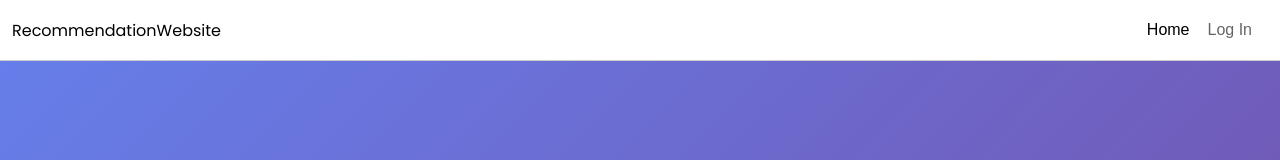
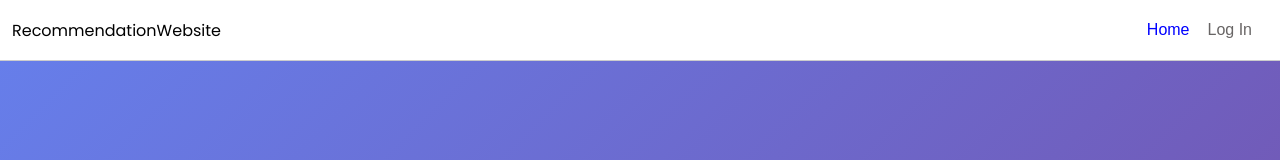
Before and after one commit to Rajat-0707/movieRecommendation, a React (Vite) app in the folder frontend/: page / in a window 1280 px wide. Shown: the top 160 px of the page. Built offline with nearby package versions, Linux system fonts and the light colour scheme; no server answers.

Commit message:
Change navbar item color logic

```diff
--- a/frontend/src/components/navbar.jsx
+++ b/frontend/src/components/navbar.jsx
@@ -12,7 +12,7 @@ function Navbar() {
   );
 
   const getStyle = (id) => ({
-    color: st === id ? "black" : "blue",
+    color: st === id ? "blue" : "black",
   });
 
   useEffect(() => {
```
